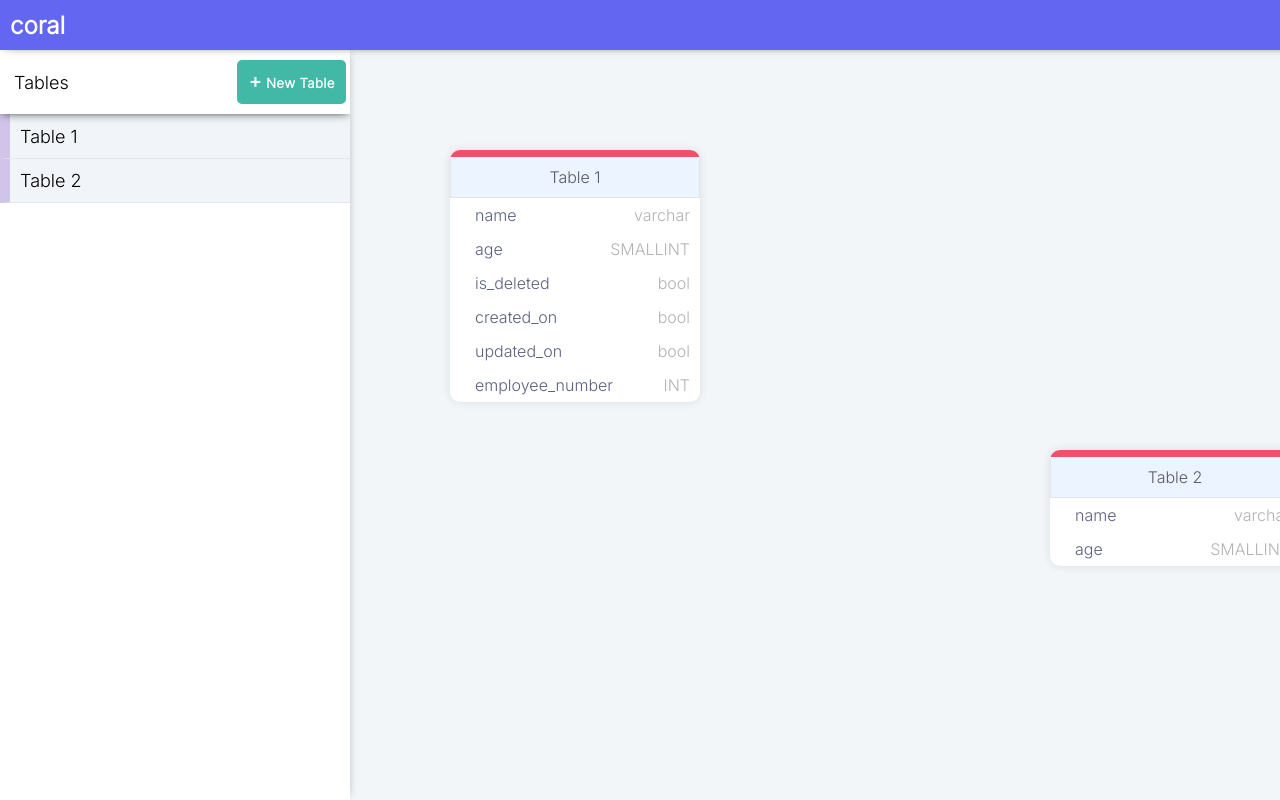
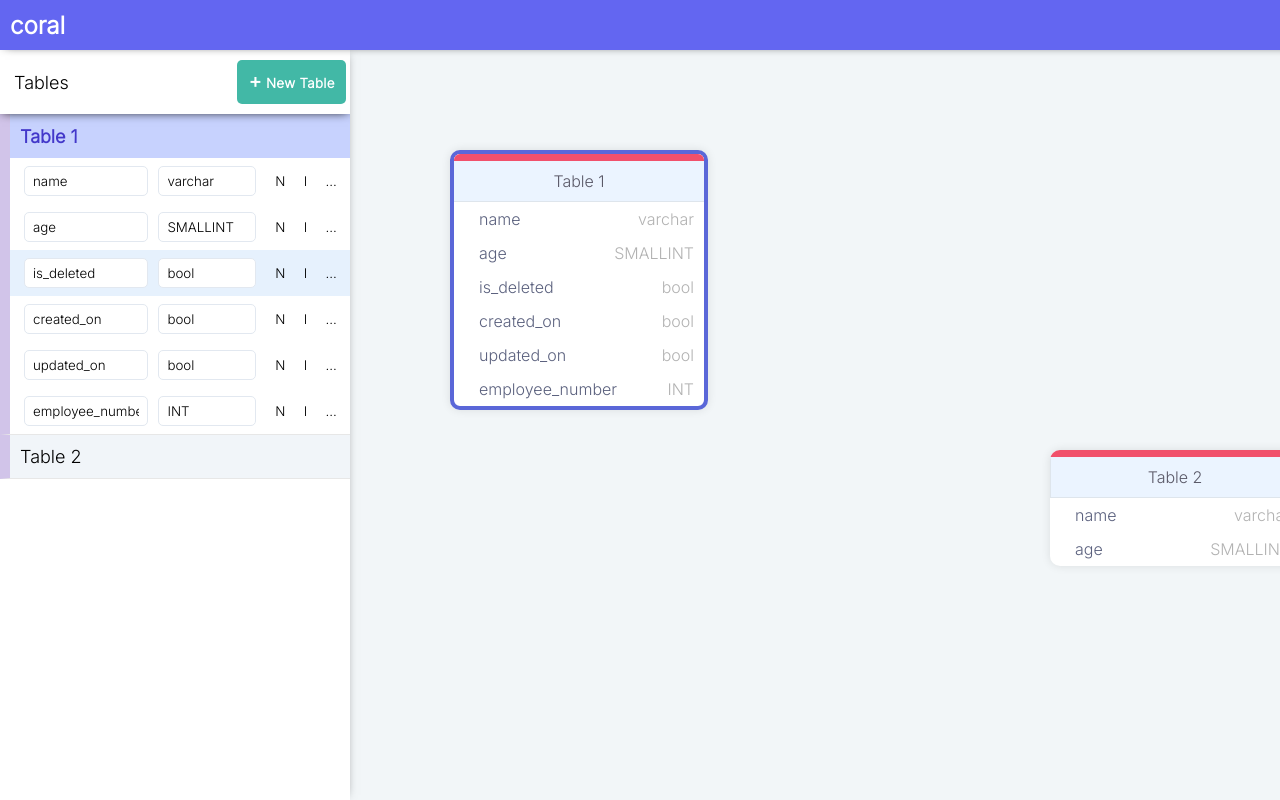
Before and after one commit to binary-ibex/coral, a Svelte app: page / in a window 1280 px wide. Both pictures are taken after a click on the element 575 px from the left and 276 px from the top of the page. Built offline with nearby package versions, Linux system fonts and the light colour scheme.

Commit message:
Add column focus logic

```diff
--- a/src/pages/playground/SidebarTable.svelte
+++ b/src/pages/playground/SidebarTable.svelte
@@ -1,32 +1,45 @@
 <script>
-    import { selectedTable } from "../../stores/schema";
+    import { selectedTable, selectedColumn } from "../../stores/schema";
     export let table;
     export let isTableExpanded = false;
 
+    function handelColumnClick(event, col) {
+        event.stopPropagation();
+        selectedTable.set(table);
+        selectedColumn.set(col);
+    }
+
     function handelTableSelection(e) {
-        console.log(e.target)
-        if (isTableExpanded==true) {
+        e.stopPropagation();
+        if (isTableExpanded == true) {
             isTableExpanded = false;
         } else {
             selectedTable.set(table);
         }
     }
-
 </script>
 
-<div
-    class="sidebar-table-card"
-    on:click={handelTableSelection}
-    on:keydown={handelTableSelection}
->
-    <div class={"sidebar-table-name" + (isTableExpanded==true?" sidebar-table-name-selected":"")}>
+<div class="sidebar-table-card">
+    <div
+        class={"sidebar-table-name" +
+            (isTableExpanded == true ? " sidebar-table-name-selected" : "")}
+        on:click={handelTableSelection}
+        on:keydown={handelTableSelection}
+    >
         {table.name}
     </div>
 
     {#if isTableExpanded}
         <div class="sidebar-table-details">
             {#each table.columns as column}
-                <div class="sidebar-table-column">
+                <div
+                    on:click={(e) => handelColumnClick(e, column)}
+                    on:keydown={(e) => handelColumnClick(e, column)}
+                    class={"sidebar-table-column" +
+                        ($selectedColumn == column
+                            ? " sidebar-table-column-selected"
+                            : "")}
+                >
                     <input
                         class="sidebar-table-field-name"
                         type="text"
@@ -74,15 +87,19 @@
     }
 
     .sidebar-table-name-selected {
-        color: #4338CA;
+        color: #4338ca;
         font-weight: bold;
-        background-color: #C7D2FE;
+        background-color: #c7d2fe;
     }
 
     .sidebar-table-column {
         display: flex;
         flex-direction: row;
         padding: 8px 4px 8px 4px;
+    }
+
+    .sidebar-table-column-selected {
+        background-color: rgb(230, 241, 253);
     }
 
     .sidebar-table-field-name {
--- a/src/pages/playground/Table.svelte
+++ b/src/pages/playground/Table.svelte
@@ -1,6 +1,6 @@
 <script>
     import { onMount } from "svelte";
-    import { schema, selectedTable } from "../../stores/schema";
+    import { schema, selectedTable, selectedColumn } from "../../stores/schema";
     export let table;
 
     let localScheme;
@@ -8,7 +8,12 @@
     let xOffset, yOffset;
     let selectionLocked = false;
     let isTableSelected = false;
-    let initBoxPosX, initBoxPosY;
+
+    function handelColumnClick(event, col) {
+        event.stopPropagation();
+        selectedTable.set(table);
+        selectedColumn.set(col);
+    }
 
     selectedTable.subscribe((value) => {
         isTableSelected = value === table;
@@ -20,8 +25,6 @@
 
     function lockSelection(event) {
         selectionLocked = true;
-        initBoxPosX = boxRef.offsetLeft;
-        initBoxPosY = boxRef.offsetTop;
         xOffset = event.clientX - boxRef.offsetLeft;
         yOffset = event.clientY - boxRef.offsetTop;
     }
@@ -44,7 +47,6 @@
         }
     }
 
-
     onMount(() => {
         boxRef.style.left = table.position.left + "px";
         boxRef.style.top = table.position.top + "px";
@@ -66,7 +68,11 @@
     </div>
     <div class="table-columns">
         {#each table.columns as col}
-            <div class="table-column">
+            <div
+                class="table-column"
+                on:click={(e) => handelColumnClick(e, col)}
+                on:keydown={(e) => handelColumnClick(e, col)}
+            >
                 <div class="column-constrain" />
                 <div class="field-name">{col.name}</div>
                 <div class="field-type">{col.type}</div>
--- a/src/stores/schema.js
+++ b/src/stores/schema.js
@@ -1,6 +1,7 @@
 import { writable } from "svelte/store";
 
 export let selectedTable = writable(null);
+export let selectedColumn = writable(null);
 
 export let schema = writable({
 	name: "Schema Name",
```
